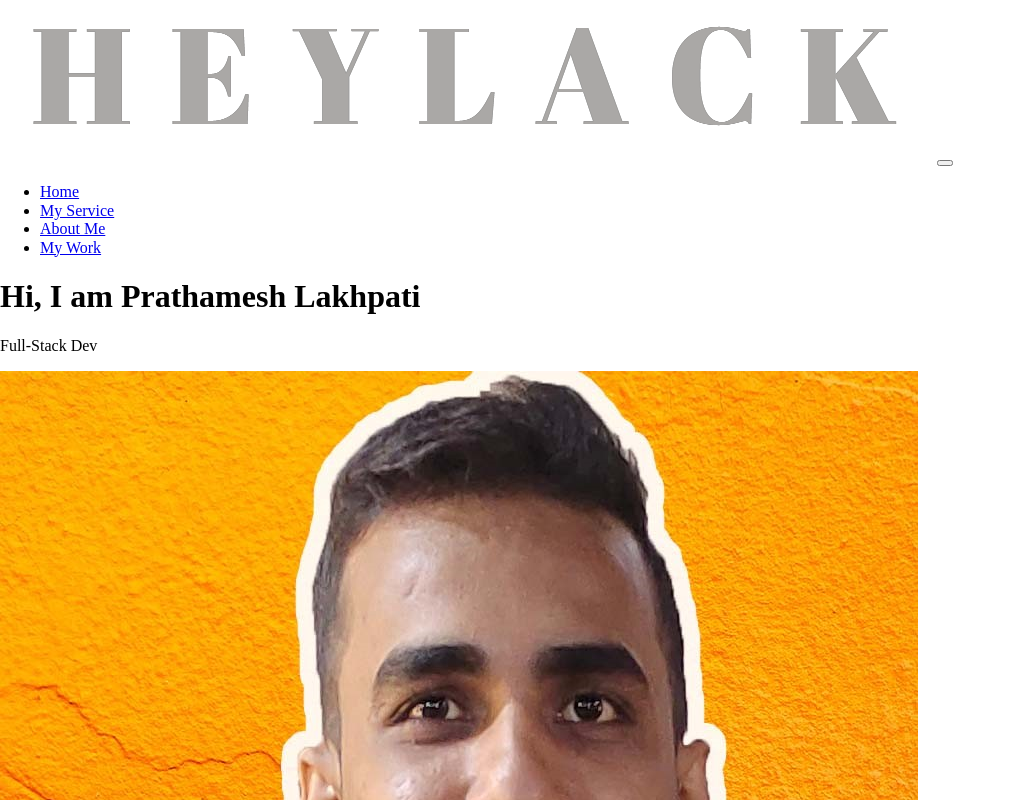
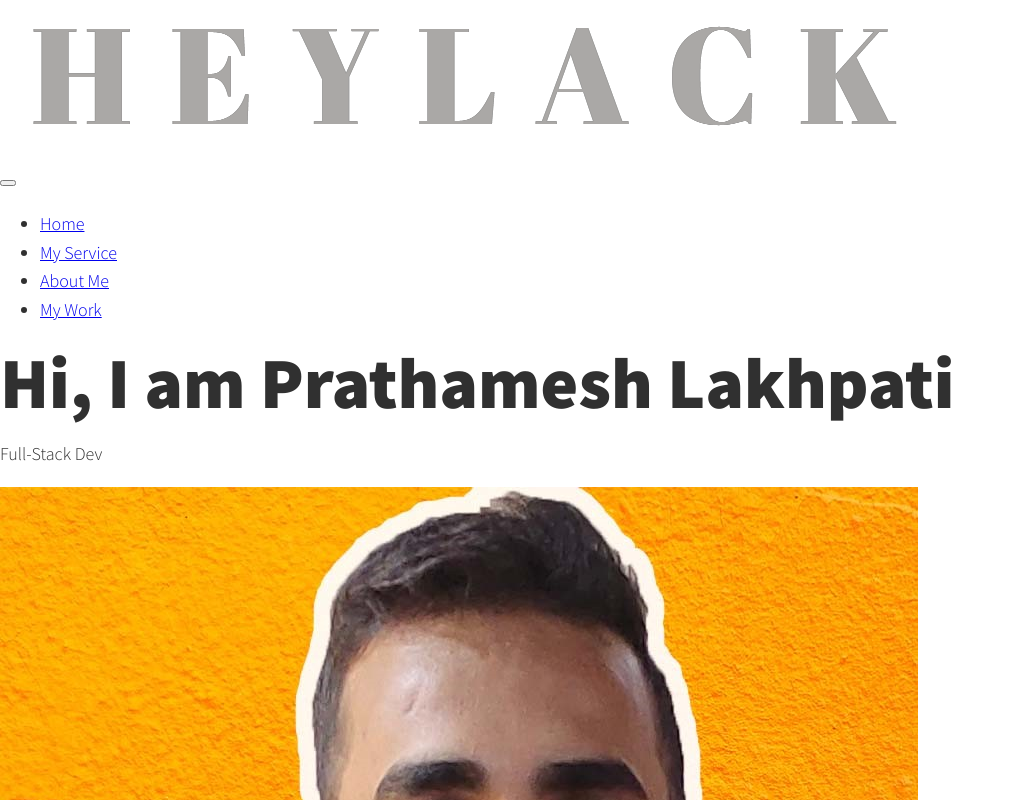
Before and after one commit to Prathamesh061/Heylack_Portfolio, a website: page index.html in a window 1280 px wide. Shown: the top 800 px of the page, without its empty margins (0-1016 px from the left). Drawn offline with nearby package versions, Linux system fonts and the light colour scheme.

Commit message:
Added custom css properties and set general styles and typography

```diff
--- /dev/null
+++ b/css/style.css
@@ -0,0 +1,71 @@
+*,
+*::before,
+*::after {
+    box-sizing: border-box;
+}
+
+/* Custom Properties */
+:root {
+    --ff-primary: 'Source Sans Pro', sans-serif;
+    --ff-secondary: 'Source Code Pro', monospace;
+
+    --fw-reg: 300;
+    --fw-bold: 900;
+
+    --clr-light: #fff;
+    --clr-dark: #303030;
+    --clr-accent: #16e0bd;
+    --clr-sunset-orange: #ffa506;
+
+    --fs-h1: 3rem;
+    --fs-h2: 2.25rem;
+    --fs-h3: 1.25rem;
+    --fs-body: 1rem;
+
+}
+
+@media (min-width: 800px) {
+    :root {
+        --fs-h1: 4.5rem;
+        --fs-h2: 3.75rem;
+        --fs-h3: 1.5rem;
+        --fs-body: 1.125rem;
+    }
+}
+
+/* General styles */
+
+body {
+    background-color: var(--clr-light);
+    color: var(--clr-dark);
+    margin: 0;
+    font-family: var(--ff-primary);
+    font-size: var(--fs-body);
+    line-height: 1.6;
+}
+
+img {
+    display: block;
+    max-width: 100%;
+}
+
+/* Typography */
+
+h1,
+h2,
+h3 {
+    line-height: 1.1;
+    margin: 0;
+}
+
+h1 {
+    font-size: var(--fs-h1);
+}
+
+h2 {
+    font-size: var(--fs-h2);
+}
+
+h3 {
+    font-size: var(--fs-h3);
+}
--- a/index.html
+++ b/index.html
@@ -8,6 +8,9 @@
     <link rel="stylesheet" href="https://cdnjs.cloudflare.com/ajax/libs/normalize/7.0.0/normalize.min.css">
     <link rel="stylesheet" href="https://cdnjs.cloudflare.com/ajax/libs/font-awesome/5.11.2/css/all.css"
         integrity="sha256-46qynGAkLSFpVbEBog43gvNhfrOj+BmwXdxFgVK/Kvc=" crossorigin="anonymous" />
+    <link href="https://fonts.googleapis.com/css?family=Source+Code+Pro:400,900|Source+Sans+Pro:300,900&display=swap"
+        rel="stylesheet">
+    <link rel="stylesheet" href="css/style.css">
 </head>
 
 <body>
@@ -39,7 +42,7 @@
 
     <!-- My Services -->
     <section class="my-services" id="services">
-        <h1 class="section__title section__title--services">What I do</h1>
+        <h2 class="section__title section__title--services">What I do</h2>
         <div class="services">
             <div class="service">
                 <h3>Front-End Dev</h3>
```
